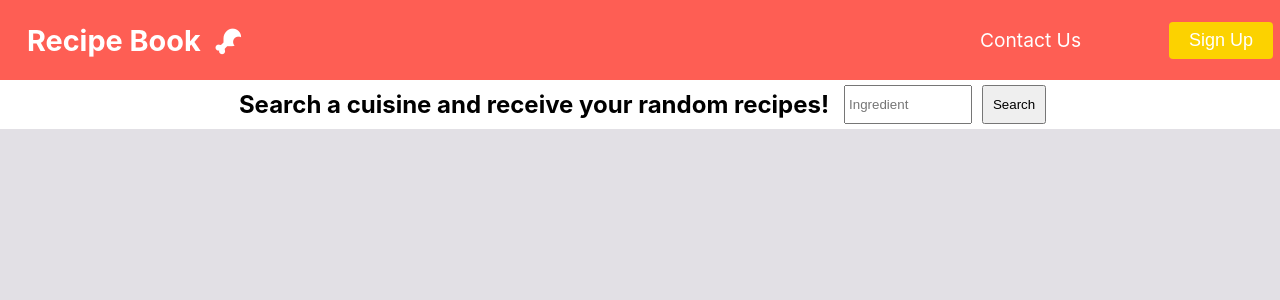
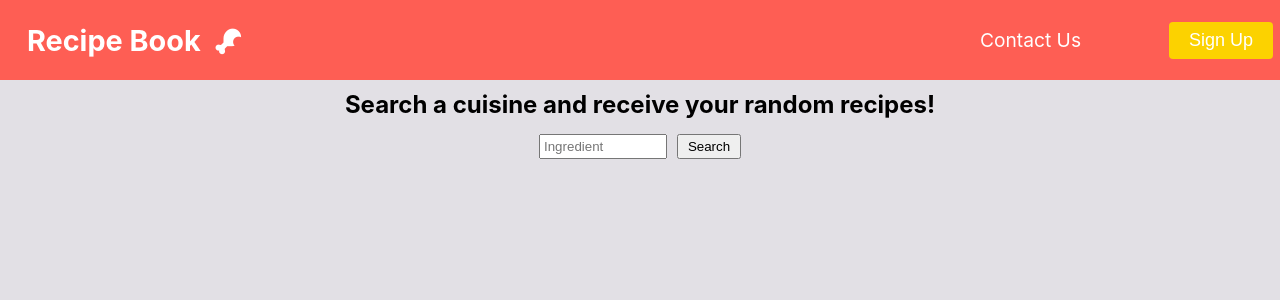
Before and after one commit to Carlito1113/react-recipe, a React (Create React App) app: page / in a window 1280 px wide. Shown: the top 300 px of the page. Built offline with nearby package versions, Linux system fonts and the light colour scheme.

Commit message:
style adjustment

```diff
--- a/src/components/Form.css
+++ b/src/components/Form.css
@@ -1,10 +1,7 @@
 form {
-  display: flex;
-  flex: wrap;
   justify-content: center;
   box-sizing: border-box;
   text-align: center;
-  background-color: white;
 }
 
 .searchBtn {
```
